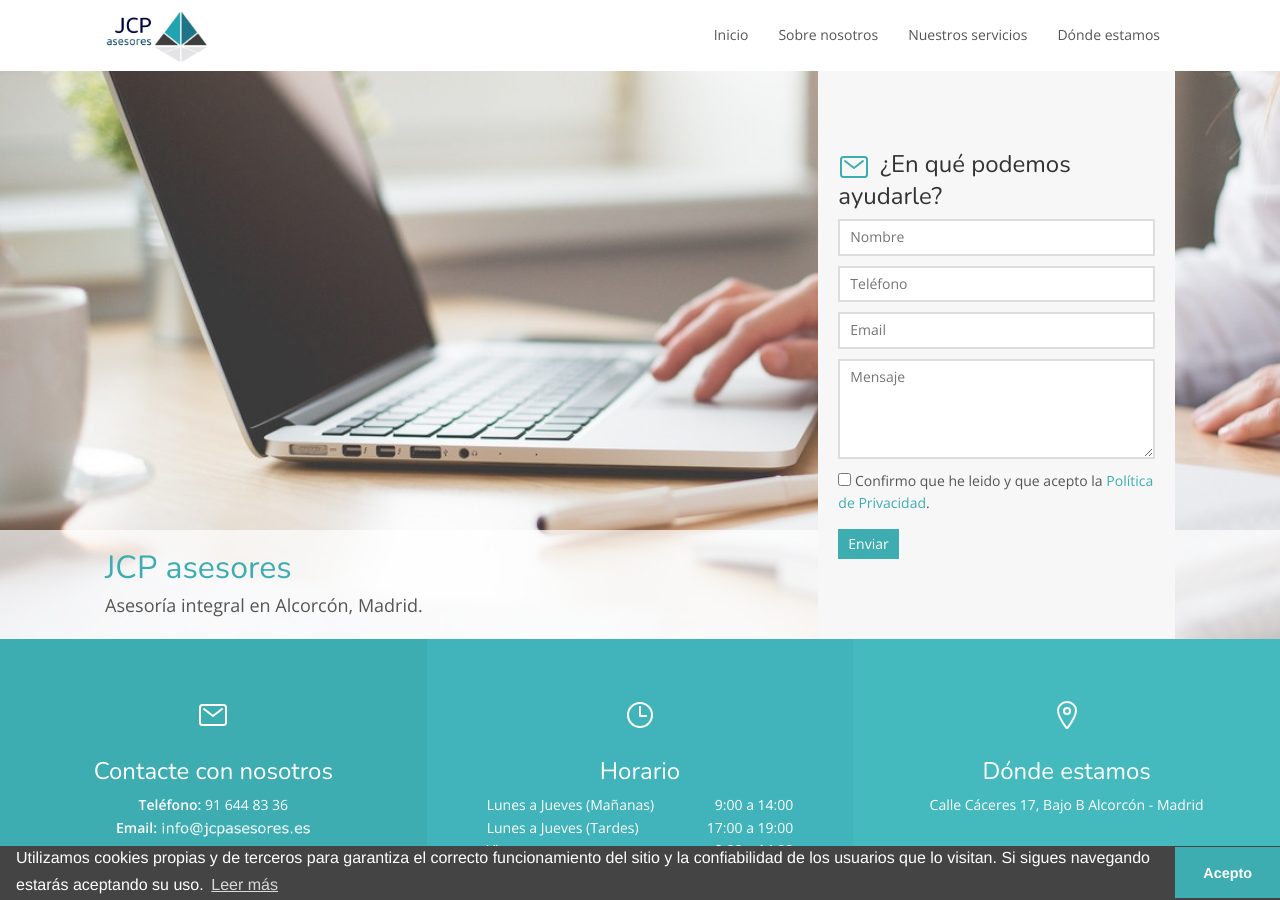
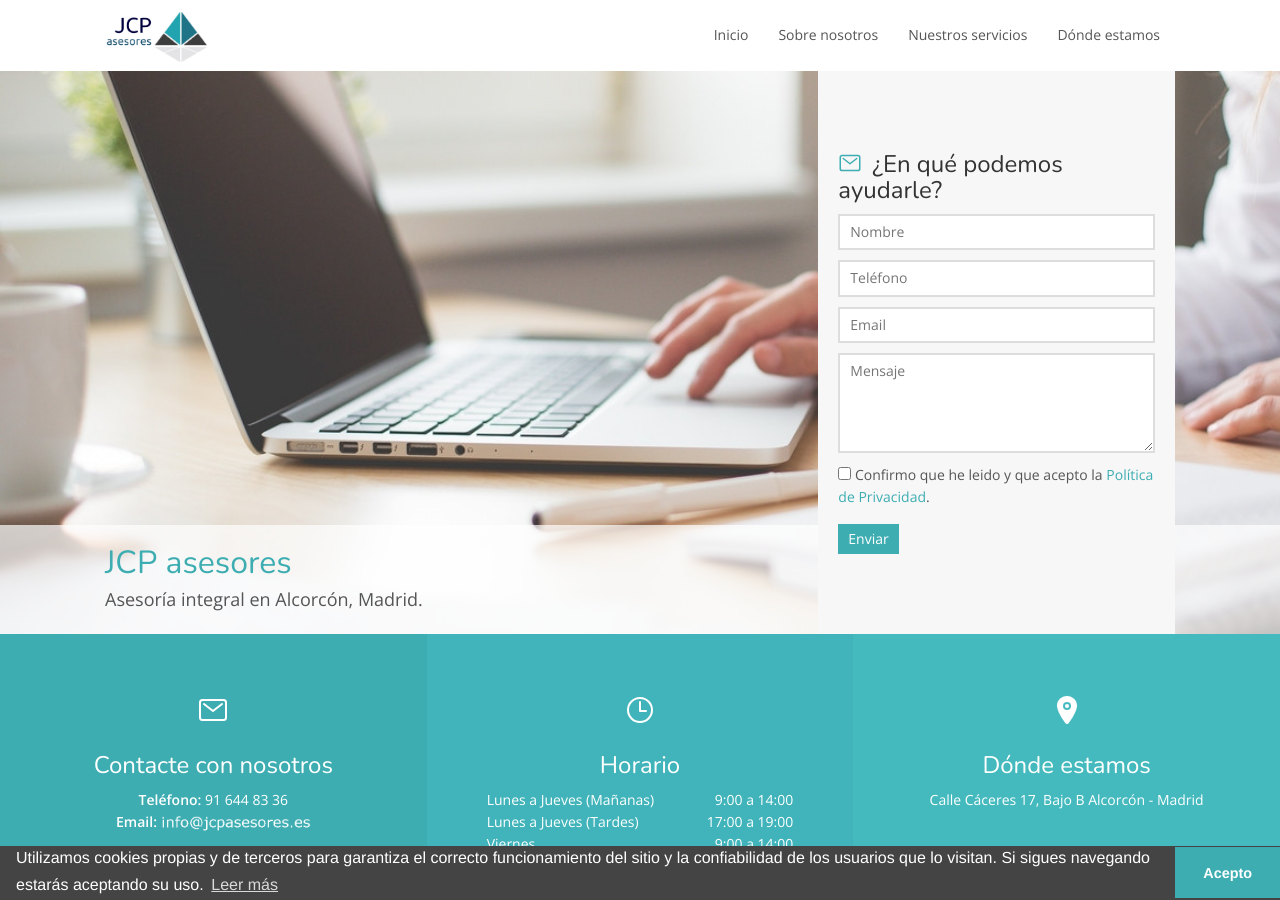
Before and after one commit to MpCity/MpCity.github.io, a Jekyll site: the page built from index.html, in a window 1280 px wide and 900 px high. Built offline with Jekyll 4.4.1, drawn with Linux system fonts in a browser that asks for light colours; nearby versions of some CDN libraries.

Commit message:
Update index.html

```diff
--- a/index.html
+++ b/index.html
@@ -48,7 +48,7 @@
   }
 }</script>
         <div class="col-sm-6 col-sm-offset-6 col-md-4 col-md-offset-8 form">
-            <h3><ion-icon class="icon" size="large" name="mail-outline"></ion-icon>¿En qué podemos ayudarle?</h3>
+            <h3><ion-icon class="icon" name="mail-outline"></ion-icon>¿En qué podemos ayudarle?</h3>
                 <form action="https://usebasin.com/f/cd8c0f5f7784" method="POST">
                 <div class="form-field">
                     <input name="nombre" type="text" placeholder="Nombre" required>
@@ -108,7 +108,7 @@
         </table>
     </div>
     <div class="col-sm-4">
-        <ion-icon size="large" name="location-outline"></ion-icon>
+        <ion-icon size="large" name="location"></ion-icon>
         <h3>Dónde estamos</h3>
             <p>
                 {{ site.contact.address }}
```
